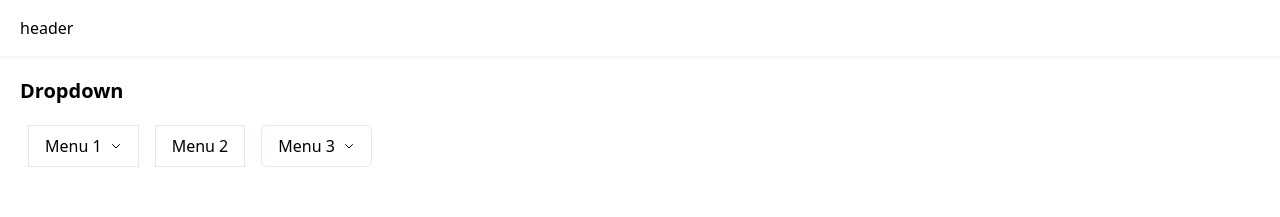
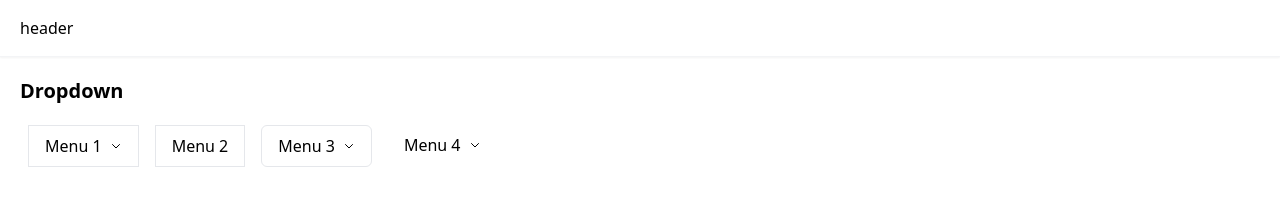
Before and after one commit to ernandesrs/pproj_vuejs3_estudos, a Vue app: page /sobre in a window 1280 px wide. Shown: the top 217 px of the page. Built offline with nearby package versions, Linux system fonts and the light colour scheme.

Commit message:
nova propriedade: naked

```diff
--- a/src/components/Ui/Dropdown/DropdownUi.vue
+++ b/src/components/Ui/Dropdown/DropdownUi.vue
@@ -1,7 +1,8 @@
 <template>
     <div class="relative">
         <button @click.stop.prevent="toggle" type="button"
-            class="border border-gray-200 px-4 py-2" :class="{ 'rounded-md': rounded }">
+            class="px-4 py-2 transition ease-in-out duration-150 z-50"
+            :class="{ 'rounded-md': rounded, 'border border-gray-200': !naked }">
             <div class="flex items-center">
                 <span class="text-base font-medium">
                     {{ text }}
@@ -23,7 +24,7 @@
             leave-class="transform opacity-100 scale-100"
             leave-to-class="transform opacity-0 scale-95">
             <div v-show="isOpen"
-                class="w-56 origin-top-left left-0 absolute mt-1 border border-gray-200 p-2 shadow-md rounded z-50">
+                class="bg-white w-56 origin-top-left left-0 absolute mt-1 border border-gray-200 p-2 shadow-md rounded z-50">
                 <slot />
             </div>
         </Transition>
@@ -49,6 +50,11 @@ export default {
         rounded: {
             type: Boolean,
             default: false,
+        },
+
+        naked: {
+            type: Boolean,
+            default: false
         }
     },
 
--- a/src/views/HomeView.vue
+++ b/src/views/HomeView.vue
@@ -63,6 +63,26 @@
 					</DropdownItemUi>
 				</DropdownUi>
 			</div>
+			<div class="px-2">
+				<DropdownUi text="Menu 4" naked>
+					<DropdownItemUi href="http://www.google.com">
+						Item 1
+					</DropdownItemUi>
+					<DropdownItemUi :to="{ name: 'about' }">
+						Item 2
+					</DropdownItemUi>
+					<DropdownItemUi href="http://www.google.com" :to="{ name: 'about' }">
+						Item 3
+					</DropdownItemUi>
+					<DropdownSeparatorUi />
+					<DropdownItemUi @dropdownItemClick="onItem4Click">
+						Item 4
+					</DropdownItemUi>
+					<DropdownItemUi>
+						Item 5
+					</DropdownItemUi>
+				</DropdownUi>
+			</div>
 		</div>
 	</div>
 </template>
```
